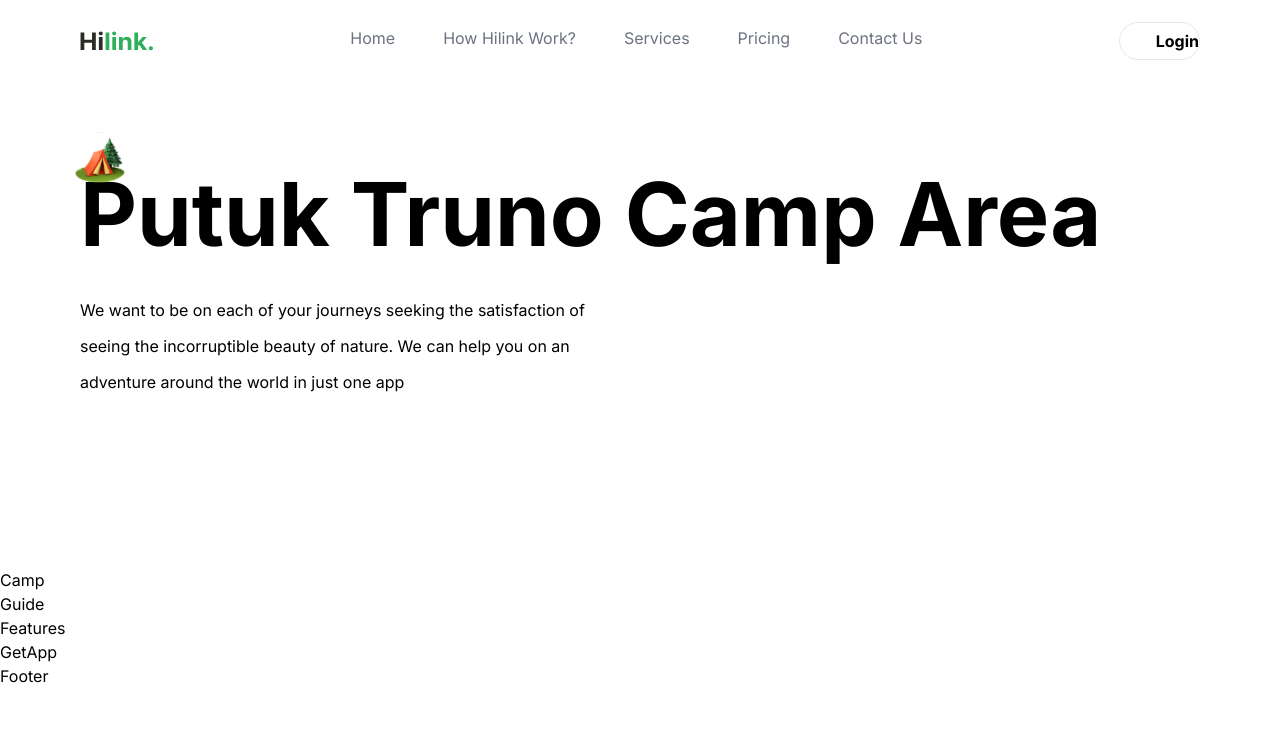
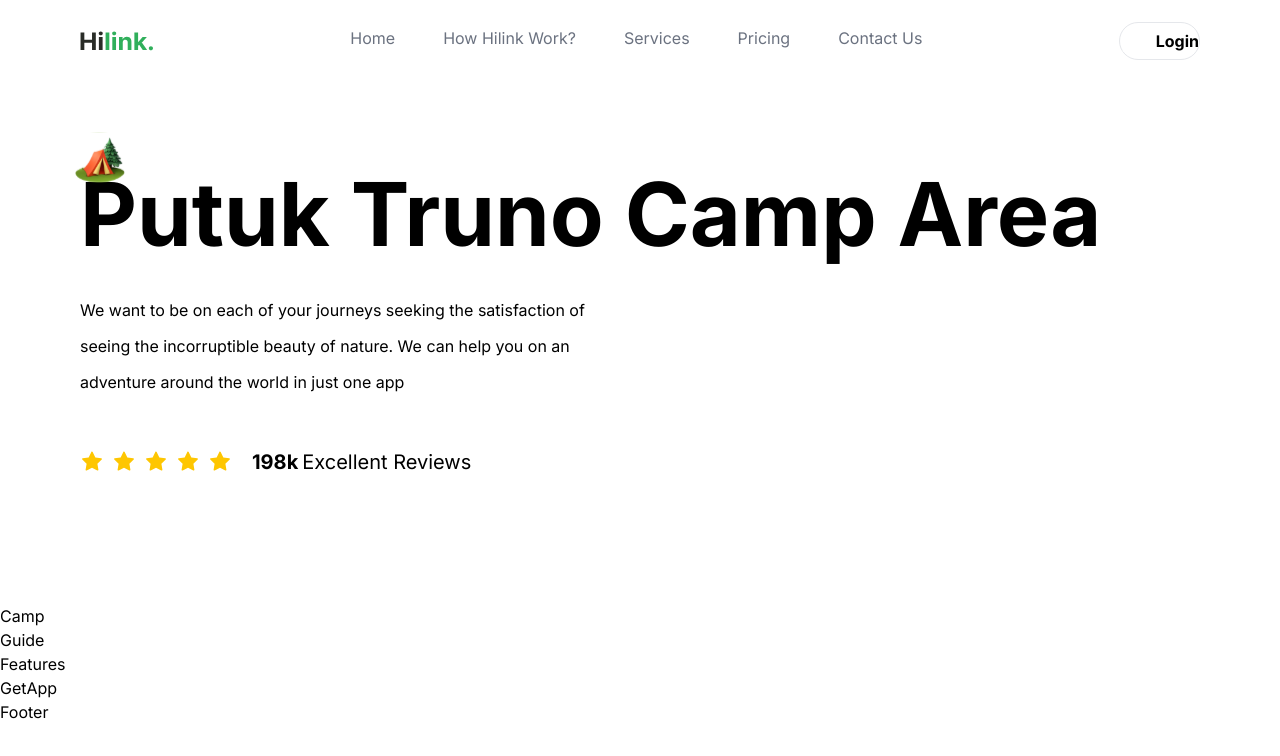
Before and after one commit to Ishita0807/travelapp, a Next.js app: page / in a window 1280 px wide. Shown: the top 756 px of the page. Built offline with nearby package versions, Linux system fonts and the light colour scheme.

Commit message:
Add star images and update review count

```diff
--- a/app/components/Hero.tsx
+++ b/app/components/Hero.tsx
@@ -19,7 +19,25 @@ const Hero = () => {
        </p>
        <div className="my-11 flex flex-wrap gap-5">
         <div className="flex items-center gap-2">
-       </div>
+          {Array(5).fill(1).map((_, index) => (
+              <Image
+                src="/star.svg"
+                key={index}
+                alt="star"
+                width={24}
+                height={24}
+               />
+          ))}
+
+        </div>
+        <p className="bold-16 lg:bold-20 text-blue-70">
+            198k
+            <span className="regular-16 lg:regular-20 ml-1">Excellent Reviews</span>
+        </p>
+
+
+
+
 
         </div>
 
```
